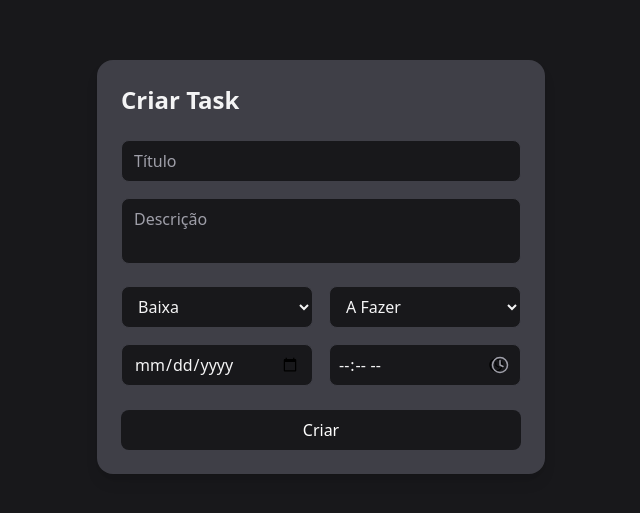
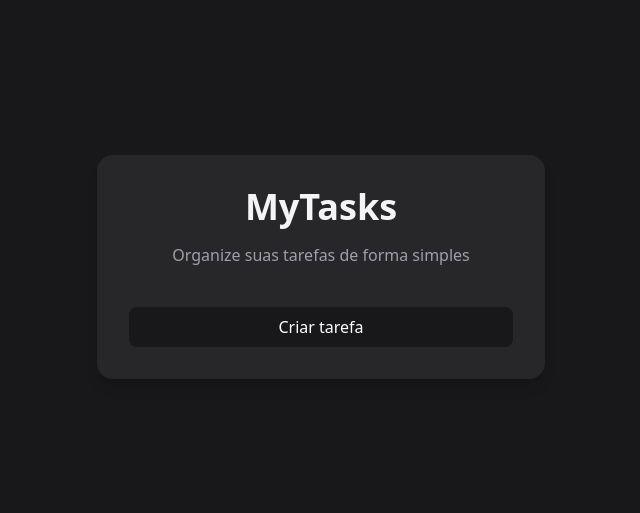
Before and after one commit to ryan-de-melo/MyTasks, a React app in the folder frontend/: page / in a window 1280 px wide. Shown: the part 133-646 px from the top of the page, without its empty margins (319-959 px from the left). Built offline with nearby package versions, Linux system fonts and the light colour scheme; the HTML template or start-up script is replaced by a standard one.

Commit message:
feat: default route adjustment

```diff
--- a/frontend/src/App.jsx
+++ b/frontend/src/App.jsx
@@ -1,7 +1,7 @@
-import CreateTaskPage from "./pages/CreateTaskPage";
+import HomePage from "./pages/HomePage";
 
 function App() {
-  return <CreateTaskPage />;
+  return <HomePage />;
 }
 
 export default App;
```
